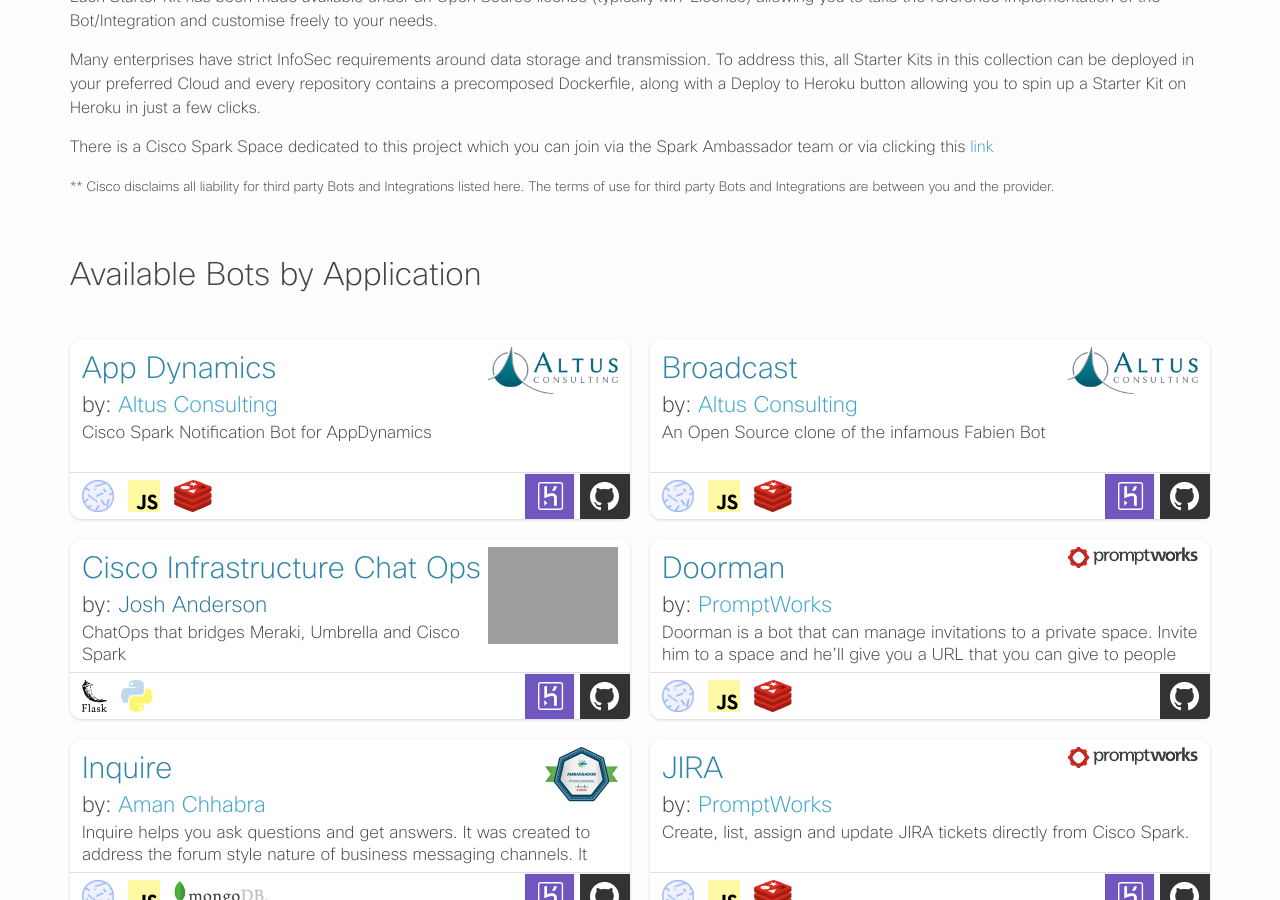
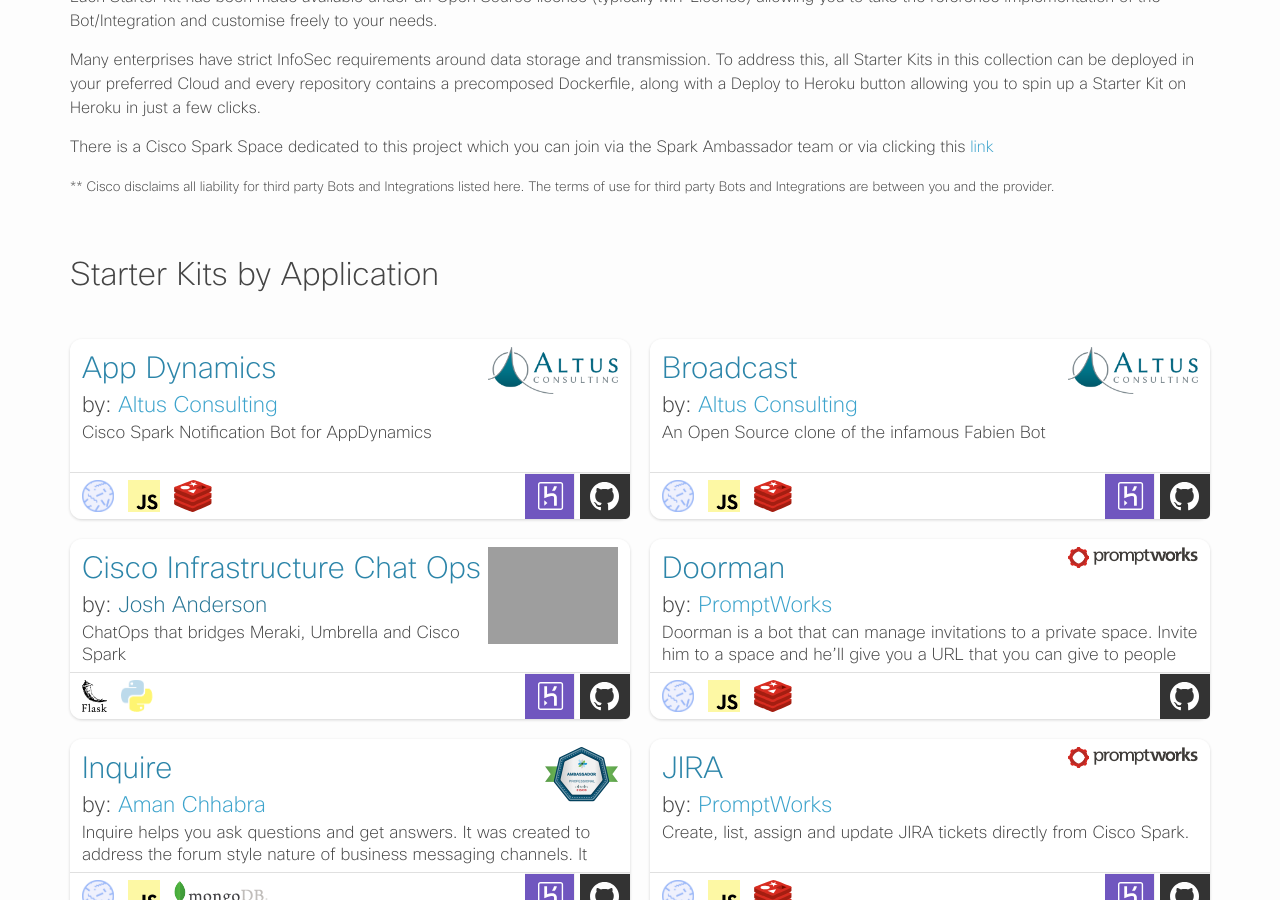
Before and after one commit to CiscoWebexTeamsAmbassadors/StarterKits, a Jekyll site: the page built from index.md, in a window 1280 px wide and 900 px high, scrolled down 954 px. Built offline with Jekyll 4.4.1, drawn with Linux system fonts in a browser that asks for light colours; nearby versions of some CDN libraries; comment, search, counter and statistics services are not loaded.

Commit message:
Update index.md

```diff
--- a/index.md
+++ b/index.md
@@ -60,7 +60,7 @@ There is a Cisco Spark Space dedicated to this project which you can join via th
 
 <br>
 
-## Available Bots by Application
+## Starter Kits by Application
 
 <br>
 <div class="card-items">
```
